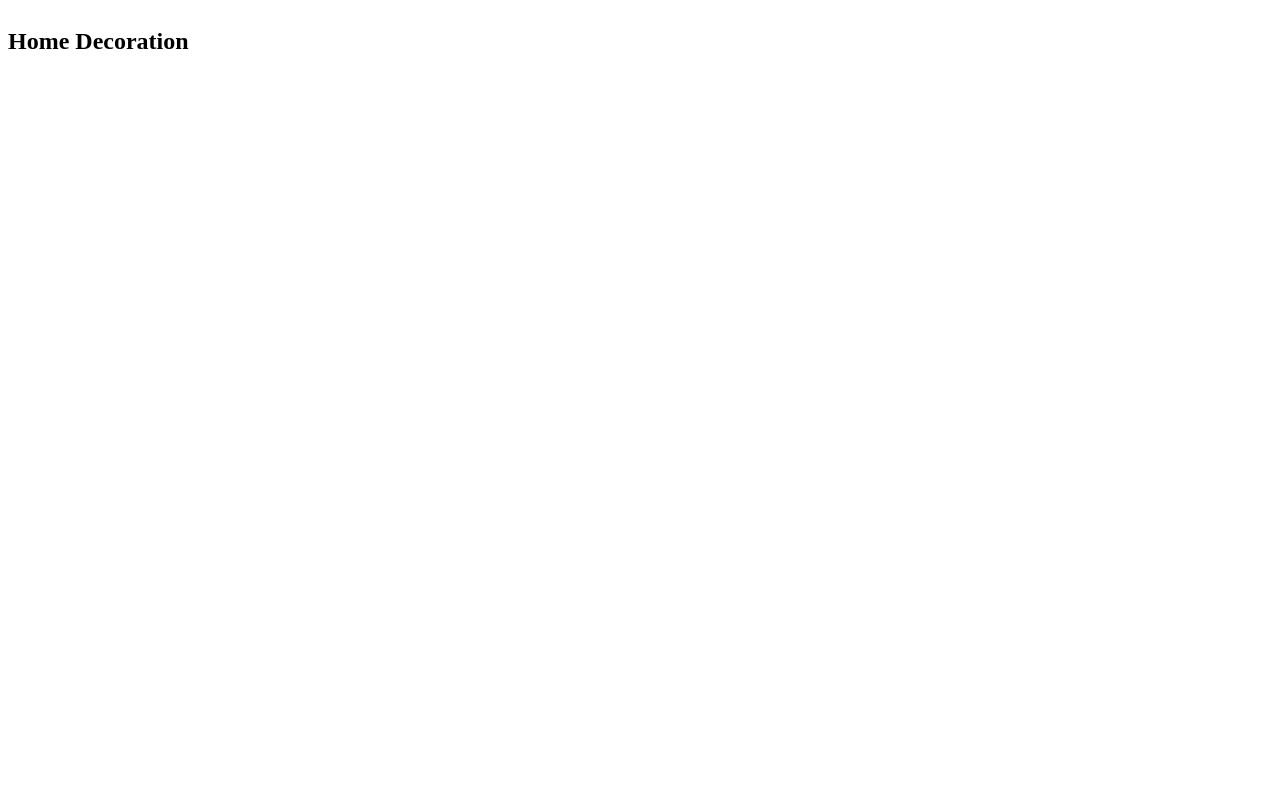
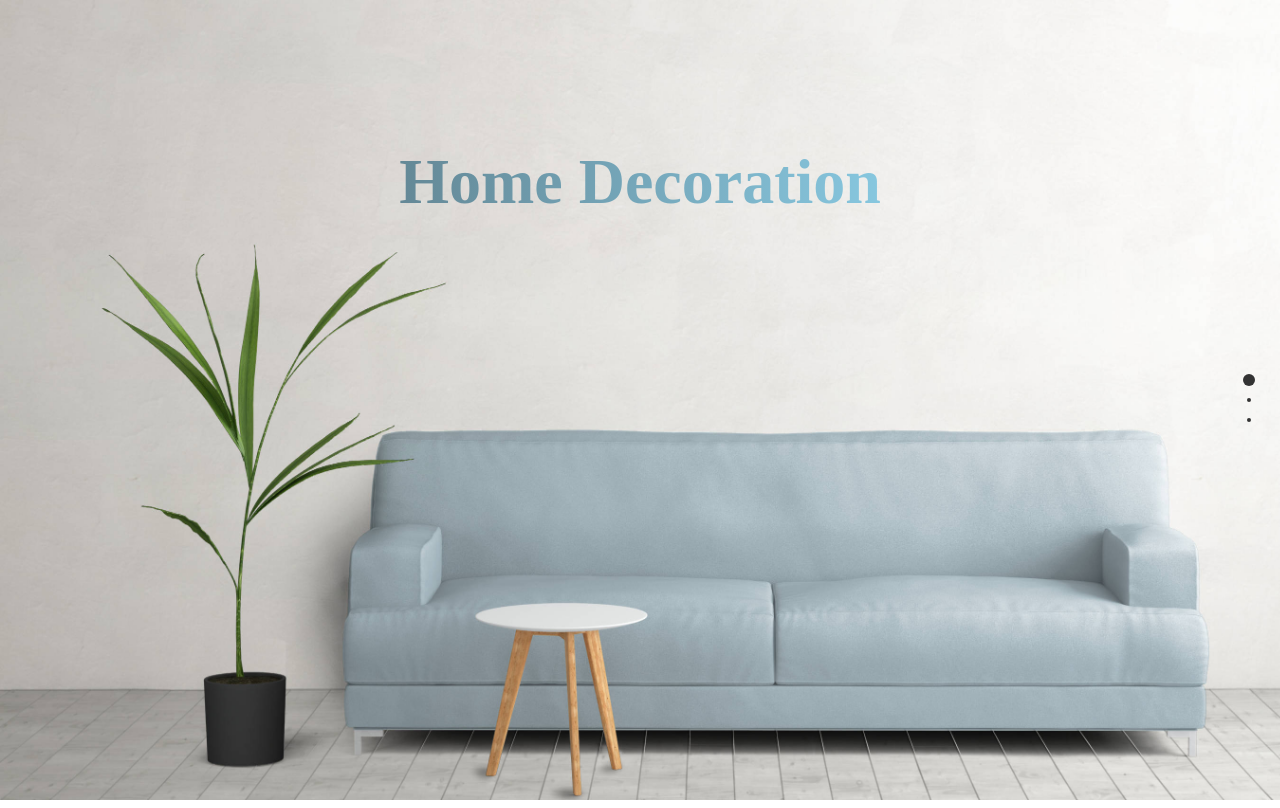
Before and after one commit to abalmeo/homedecor_animation, a website: page index.html in a window 1280 px wide. Drawn offline with nearby package versions, Linux system fonts and the light colour scheme; files that its build step writes are made by us from their sources; the site is published under a folder, as on GitHub Pages, so addresses that start at the root find nothing.

Commit message:
moving js files to folder

```diff
--- a/css/style.css
+++ b/css/style.css
@@ -19,7 +19,7 @@
 }
 
 .s1 {
-  background-image: url('./img/couch.jpg');
+  background-image: url('../img/couch.jpg');
   background-size: cover;
 }
 
--- a/index.html
+++ b/index.html
@@ -4,8 +4,8 @@
     <meta charset="UTF-8" />
     <meta name="viewport" content="width=device-width, initial-scale=1.0" />
     <meta http-equiv="X-UA-Compatible" content="ie=edge" />
-    <link rel="stylesheet" href="/style.css" />
-    <link rel="stylesheet" href="/fullpage.min.css" />
+    <link rel="stylesheet" href="css/style.css" />
+    <link rel="stylesheet" href="css/fullpage.min.css" />
     <title>Homedecor Animation</title>
   </head>
   <body>
@@ -59,7 +59,7 @@
       integrity="sha256-lPE3wjN2a7ABWHbGz7+MKBJaykyzqCbU96BJWjio86U="
       crossorigin="anonymous"
     ></script>
-    <script src="./fullpage.min.js"></script>
-    <script src="./app.js"></script>
+    <script src="js/fullpage.min.js"></script>
+    <script src="js/app.js"></script>
   </body>
 </html>
```
Also changed, not shown: js/app.js (renamed from app.js), js/fullpage.min.js (renamed from fullpage.min.js).
